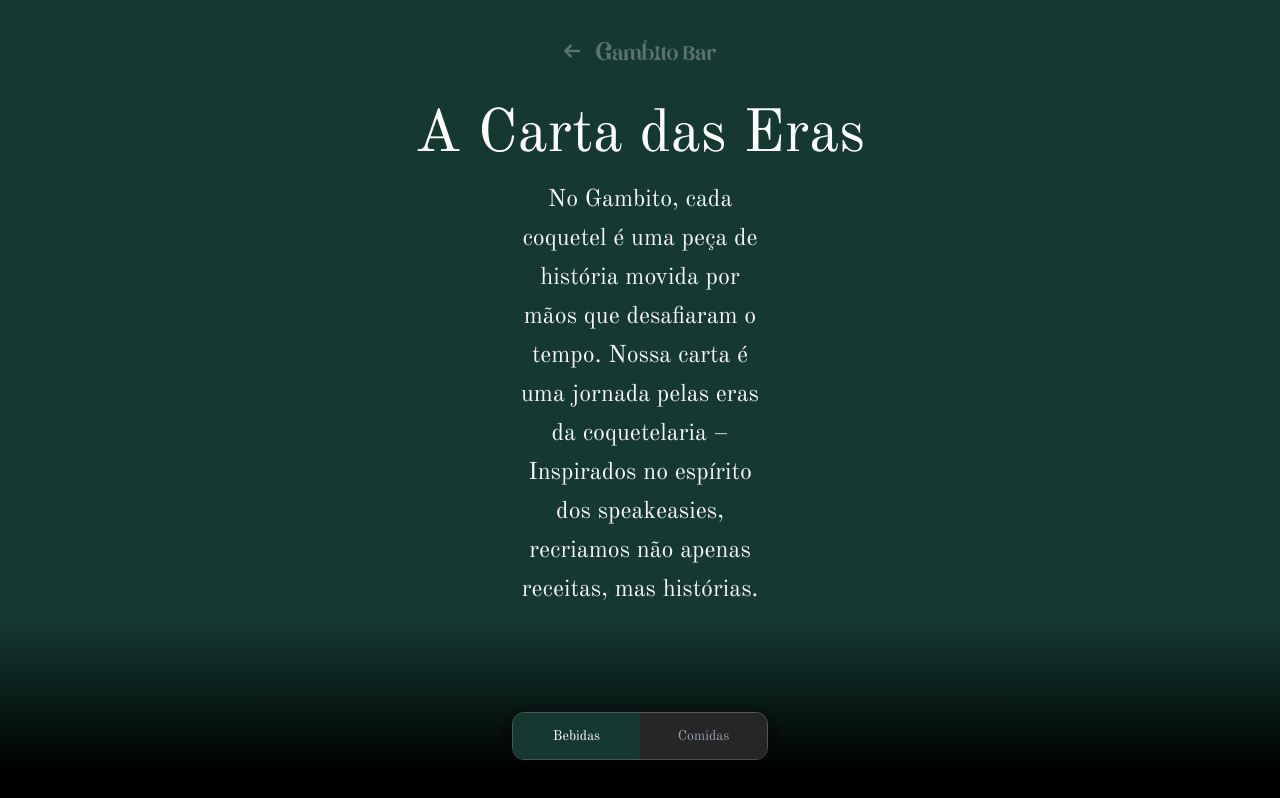
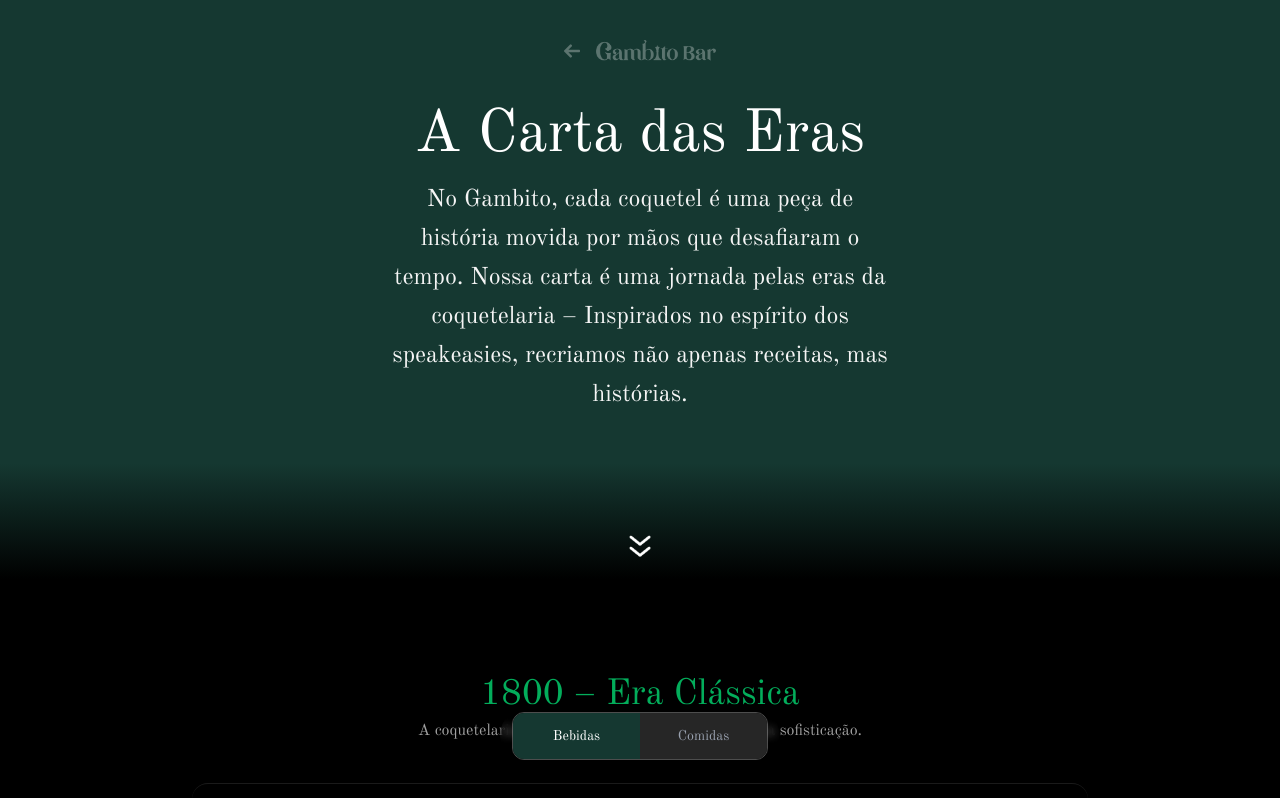
Before and after one commit to gugrando/gambito-site, a React (Vite) app: page /menu in a window 1280 px wide. Shown: the top 798 px of the page. Built offline with nearby package versions, Linux system fonts and the light colour scheme.

Commit message:
Gambito - V10

```diff
--- a/src/components/DrinksHero.jsx
+++ b/src/components/DrinksHero.jsx
@@ -253,7 +253,7 @@ const DrinksHero = () => {
         <motion.h1 initial={{ opacity: 0, y: 50 }} whileInView={{ opacity: 1, y: 0 }} transition={{ duration: 1 }}  className="text-5xl md:text-6xl font-semibold mt-3 text-white">
           A Carta das Eras
         </motion.h1>
-        <motion.p initial={{ opacity: 0, y: 30 }} whileInView={{ opacity: 1, y: 0 }} transition={{ duration: 1, delay: 0.3 }}  className="text-neutral-100 mt-4 text-lg lg:text-2xl leading-relaxed px-2 lg:px-120">
+        <motion.p initial={{ opacity: 0, y: 30 }} whileInView={{ opacity: 1, y: 0 }} transition={{ duration: 1, delay: 0.3 }}  className="text-neutral-100 mt-4 text-lg lg:text-2xl leading-relaxed px-2 lg:px-90">
           No Gambito, cada coquetel é uma peça de história movida por mãos que
           desafiaram o tempo. Nossa carta é uma jornada pelas eras da
           coquetelaria – Inspirados no espírito dos speakeasies, recriamos não apenas
```
